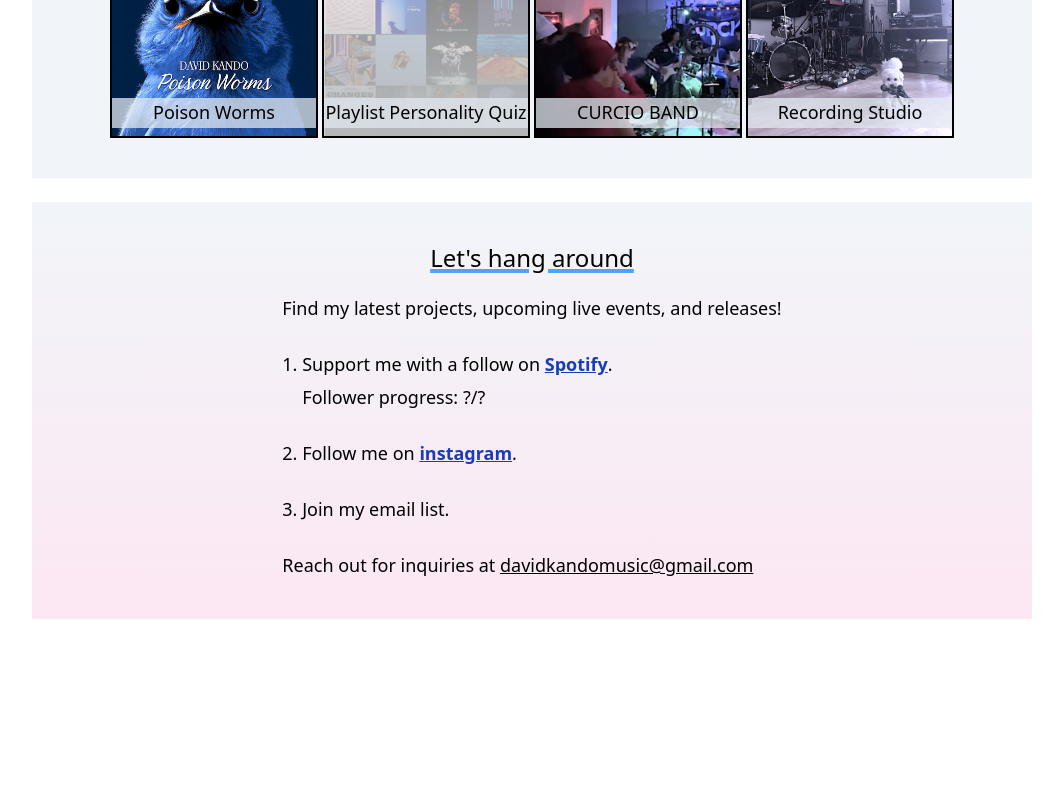
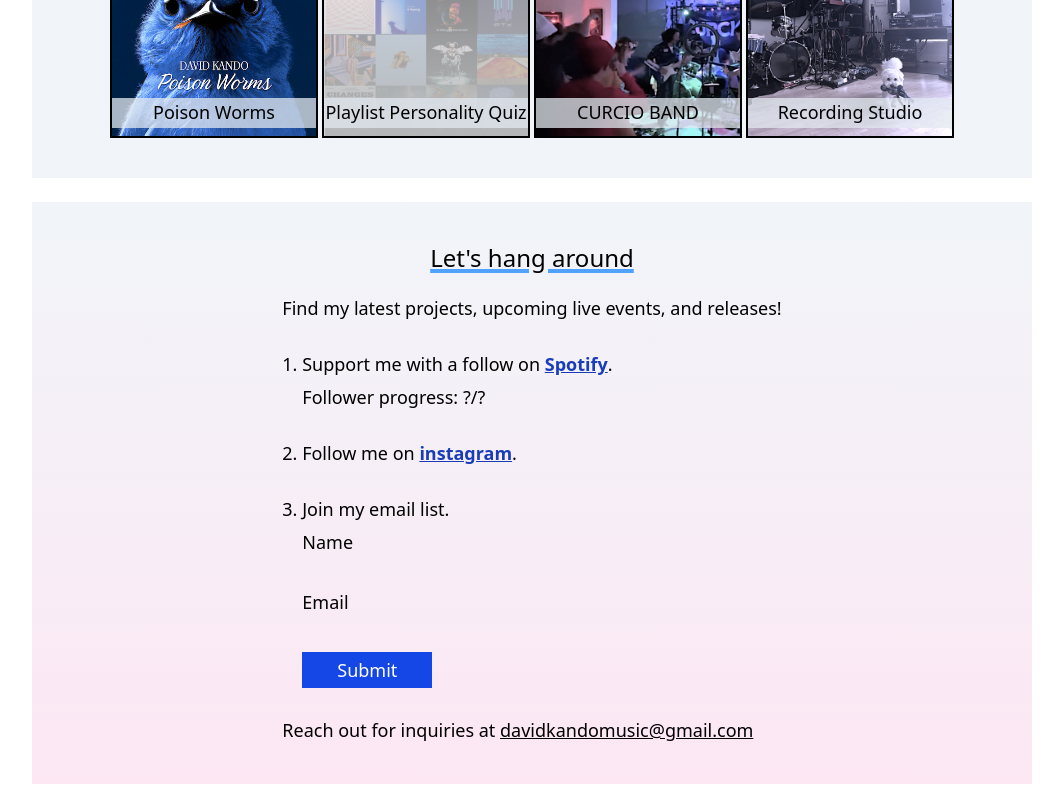
Before and after one commit to mkelly115/site, a Next.js app: page /connect in a window 1280 px wide. Shown: the part 390-1190 px from the top of the page, without its empty margins (108-1171 px from the left). Before the commit the page ends 1025 px from the top, so only its background shows below. Built offline with nearby package versions, Linux system fonts and the light colour scheme; no server answers; a web font is replaced by a local one.

Commit message:
updated email config, added CSS and spinner as well as useTransition hook

```diff
--- /dev/null
+++ b/app/connect/email-list/form.js
@@ -0,0 +1,64 @@
+"use client";
+
+import { useState, useTransition } from "react";
+import postContact from "./post-contact";
+import Spinner from "./spinner";
+
+export default function Form() {
+  const [message, setMessage] = useState("");
+  const [displayMessage, setDisplayMessage] = useState(false);
+  const [isPending, startTransition] = useTransition();
+
+  const handleSubmit = (data) => {
+    const name = data.get("name");
+    const email = data.get("email");
+
+    startTransition(() => {
+      let message;
+
+      postContact({ name, email }).then((json) => {
+        console.log(json);
+
+        const errorMessage = json.ErrorMessage;
+
+        if (json.Count > 0) {
+          message = "Success! Keep an eye out on your inbox for updates";
+        } else if (errorMessage && errorMessage.includes("already exists")) {
+          message = "Email is already subscribed";
+        } else if (
+          errorMessage &&
+          errorMessage.includes("properties invalid")
+        ) {
+          message = "Email is not formatted correctly";
+        } else {
+          error =
+            "Error. Try again or email mikek222@gmail.com to be added manually";
+        }
+
+        setMessage(message);
+        setDisplayMessage(true);
+      });
+    });
+  };
+
+  return (
+    <form action={handleSubmit} className="indent grid gap-[2px] w-[270px]">
+      <label htmlFor="name">Name</label>
+      <input type="text" id="name" name="name" required />
+      <label htmlFor="email">Email</label>
+      <input type="email" id="email" name="email" required />
+      <button
+        type="submit"
+        disabled={isPending}
+        className={`bg-blue-700 text-center text-white w-[130px] h-[36px] mt-[4px] disabled:bg-slate-50 disabled:text-slate-500`}
+      >
+        {isPending ?
+        (<span className="flex justify-center items-center h-[36px]">
+            <Spinner />
+        </span>)
+        : "Submit"}
+      </button>
+      {displayMessage ? message : <></>}
+    </form>
+  );
+}
--- /dev/null
+++ b/app/connect/email-list/spinner.js
@@ -0,0 +1,8 @@
+export default function Spinner() {
+    return (
+      <svg className="animate-spin -ml-1 mr-3 h-5 w-5 text-slate-500" xmlns="http://www.w3.org/2000/svg" fill="none" viewBox="0 0 24 24">
+        <circle className="opacity-25" cx="12" cy="12" r="10" stroke="currentColor" strokeWidth="4"></circle>
+        <path className="opacity-75" fill="currentColor" d="M4 12a8 8 0 018-8V0C5.373 0 0 5.373 0 12h4zm2 5.291A7.962 7.962 0 014 12H0c0 3.042 1.135 5.824 3 7.938l3-2.647z"></path>
+      </svg>
+    )
+  }
--- a/app/connect/followers/index.js
+++ b/app/connect/followers/index.js
@@ -15,7 +15,7 @@ export default function Followers() {
   }, []);
 
   return (
-    <div className="ml-[15px] lg:ml-[20px] mt-[5px]">
+    <div className="indent">
       Follower progress: {goalString}
     </div>
   );
--- a/app/connect/page.js
+++ b/app/connect/page.js
@@ -1,4 +1,4 @@
-// import Form from './email-list/form';
+import Form from './email-list/form';
 import Followers from './followers';
 
 export default function Page() {
@@ -39,7 +39,7 @@ export default function Page() {
         </div>
         <br />
         <div>3. Join my email list.</div>
-        {/* <Form /> */}
+        <Form />
         <br />
         <div>
           Reach out for inquiries at{" "}
--- a/app/globals.css
+++ b/app/globals.css
@@ -7,3 +7,7 @@
 .link{
     @apply underline text-blue-800
 }
+
+.indent{
+    @apply ml-[15px] lg:ml-[20px] mt-[5px]
+}
```
